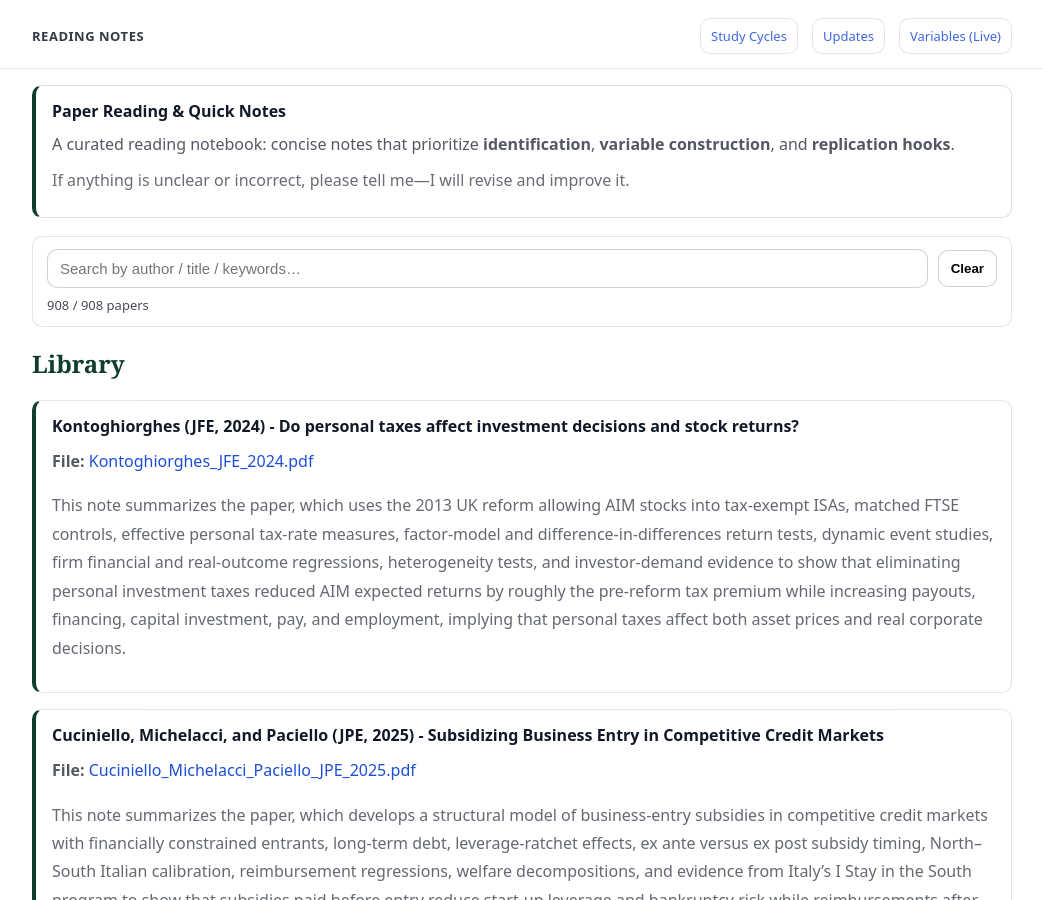
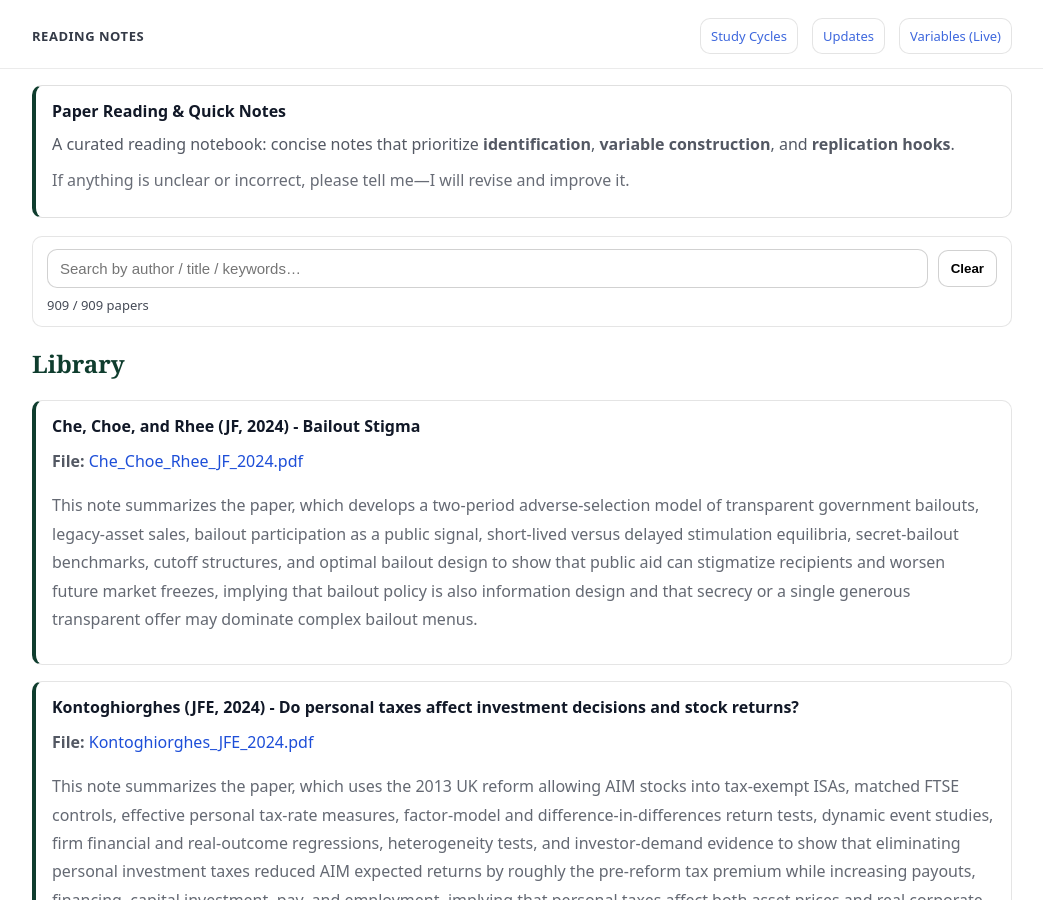
Before and after one commit to yaxinzn/study-archive, a Jekyll site: the page built from reading/index.md, in a window 1280 px wide and 900 px high. Shown: the whole window, without its empty margins (118-1161 px from the left). Built offline with Jekyll 4.4.1, drawn with Linux system fonts in a browser that asks for light colours.

Commit message:
Reading: add/update Che_Choe_Rhee_JF_2024.pdf

```diff
--- a/_data/reading.yml
+++ b/_data/reading.yml
@@ -1,3 +1,7 @@
+- title: "Che, Choe, and Rhee (JF, 2024) - Bailout Stigma"
+  file: "Che_Choe_Rhee_JF_2024.pdf"
+  desc: "This note summarizes the paper, which develops a two-period adverse-selection model of transparent government bailouts, legacy-asset sales, bailout participation as a public signal, short-lived versus delayed stimulation equilibria, secret-bailout benchmarks, cutoff structures, and optimal bailout design to show that public aid can stigmatize recipients and worsen future market freezes, implying that bailout policy is also information design and that secrecy or a single generous transparent offer may dominate complex bailout menus."
+
 - title: "Kontoghiorghes (JFE, 2024) - Do personal taxes affect investment decisions and stock returns?"
   file: "Kontoghiorghes_JFE_2024.pdf"
   desc: "This note summarizes the paper, which uses the 2013 UK reform allowing AIM stocks into tax-exempt ISAs, matched FTSE controls, effective personal tax-rate measures, factor-model and difference-in-differences return tests, dynamic event studies, firm financial and real-outcome regressions, heterogeneity tests, and investor-demand evidence to show that eliminating personal investment taxes reduced AIM expected returns by roughly the pre-reform tax premium while increasing payouts, financing, capital investment, pay, and employment, implying that personal taxes affect both asset prices and real corporate decisions."
```
Also changed, not shown: 1 other file.
